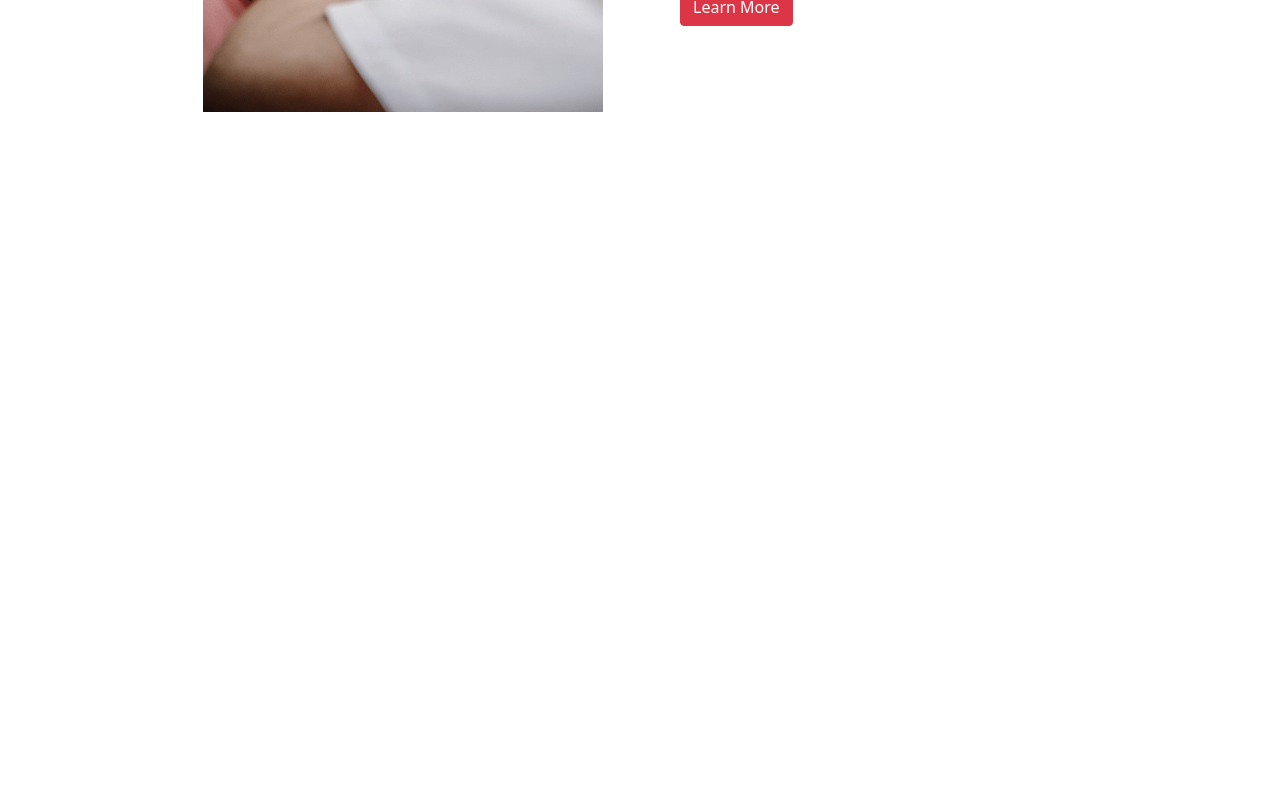
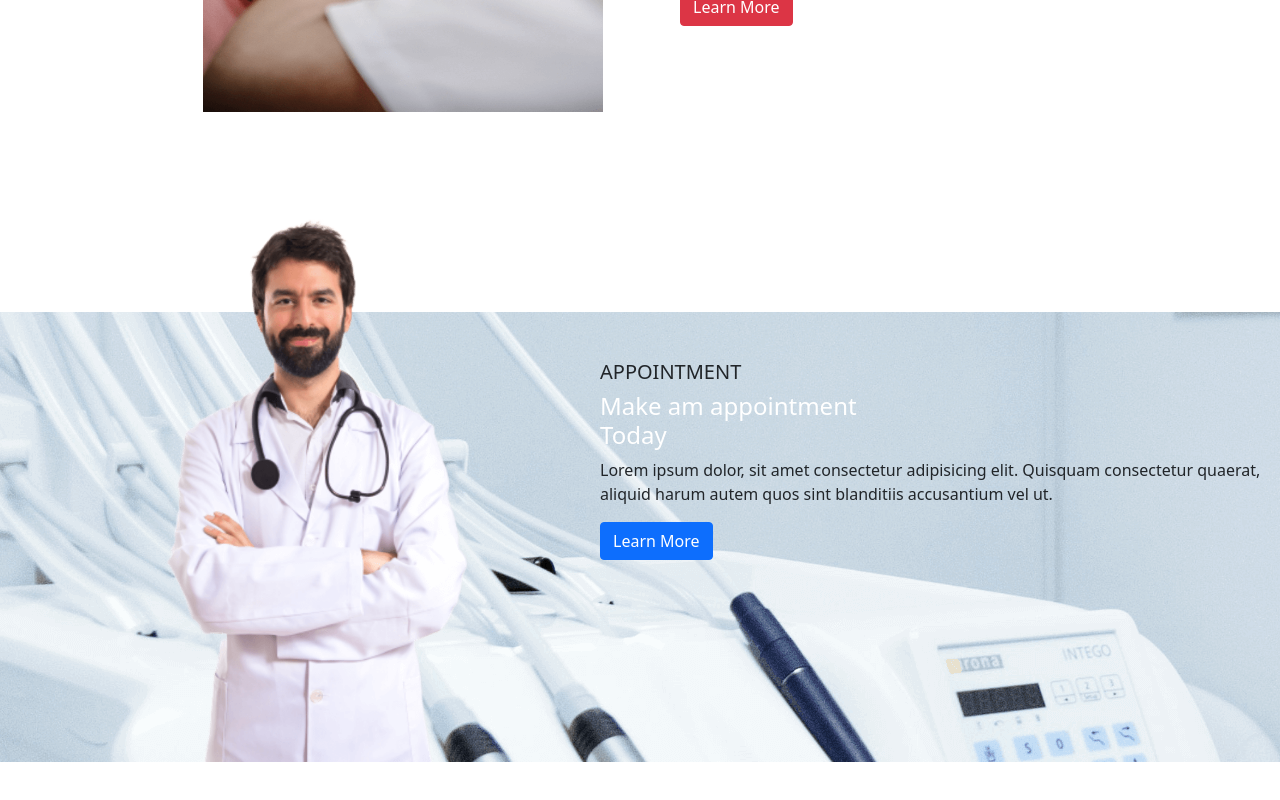
Before and after one commit to montasirazad/doctor-portal, a React (Create React App) app: page / in a window 1280 px wide. Shown: the part 1568-2368 px from the top of the page. Before the commit the page ends 1680 px from the top, so only its background shows below. Built offline with nearby package versions, Linux system fonts and the light colour scheme.

Commit message:
css positon problem solved

```diff
--- /dev/null
+++ b/src/components/Home/Appointment/Appointment.css
@@ -0,0 +1,17 @@
+.test{
+    background-image: url('../../../images/appointment-bg.png');
+    height:450px;
+    width:100%;
+    margin-left: 0;
+    margin-right: 0;
+    /* margin-bottom: 50px; */
+    margin-top: 200px;
+
+}
+
+#doctor{
+    height: 600px;
+    position: relative;
+    bottom: 150px;
+
+}
--- /dev/null
+++ b/src/components/Home/Appointment/Appointment.js
@@ -0,0 +1,28 @@
+import React from 'react';
+import doctor from '../../../images/doctor.png'
+import doctorSmall from '../../../images/doctor-small.png'
+import appointment from '../../../images/appointment-bg.png'
+import './Appointment.css'
+
+const Appointment = () => {
+    return (
+        <div className=' d-flex test'>
+
+
+            <div >
+                <img id='doctor' className='img-fluid' src={doctor} alt="" />
+            </div>
+
+            <div className='mt-5 align-items-center'>
+                <h5>APPOINTMENT</h5>
+                <h4 className='text-white'>Make am appointment <br /> Today</h4>
+                <p>Lorem ipsum dolor, sit amet consectetur adipisicing elit. Quisquam consectetur quaerat,<br />
+                    aliquid harum autem quos sint blanditiis accusantium vel ut.</p>
+                    <button className='btn btn-primary'>Learn More</button>
+            </div>
+
+        </div>
+    );
+};
+
+export default Appointment;
--- a/src/components/Home/FeatureService/FeatureServiece.js
+++ b/src/components/Home/FeatureService/FeatureService.js
@@ -1,6 +1,6 @@
 import React from 'react';
 import Treatment from '../../../images/treatment.png'
-const FeatureServiece = () => {
+const FeatureService = () => {
     return (
         <section className='d-flex  flex-wrap justify-content-center mt-5 gap-5'>
 
@@ -25,4 +25,4 @@ const FeatureServiece = () => {
     );
 };
 
-export default FeatureServiece;
+export default FeatureService;
--- a/src/components/Home/Home.js
+++ b/src/components/Home/Home.js
@@ -1,5 +1,6 @@
 import React from 'react';
-import FeatureServiece from './FeatureService/FeatureServiece';
+import Appointment from './Appointment/Appointment';
+import FeatureService from './FeatureService/FeatureService';
 import Header from './Header/Header';
 import Services from './Services/Services';
 
@@ -8,7 +9,8 @@ const Home = () => {
         <div>
             <Header />
             <Services />
-            <FeatureServiece/>
+            <FeatureService />
+            <Appointment />
         </div>
     );
 };
```
